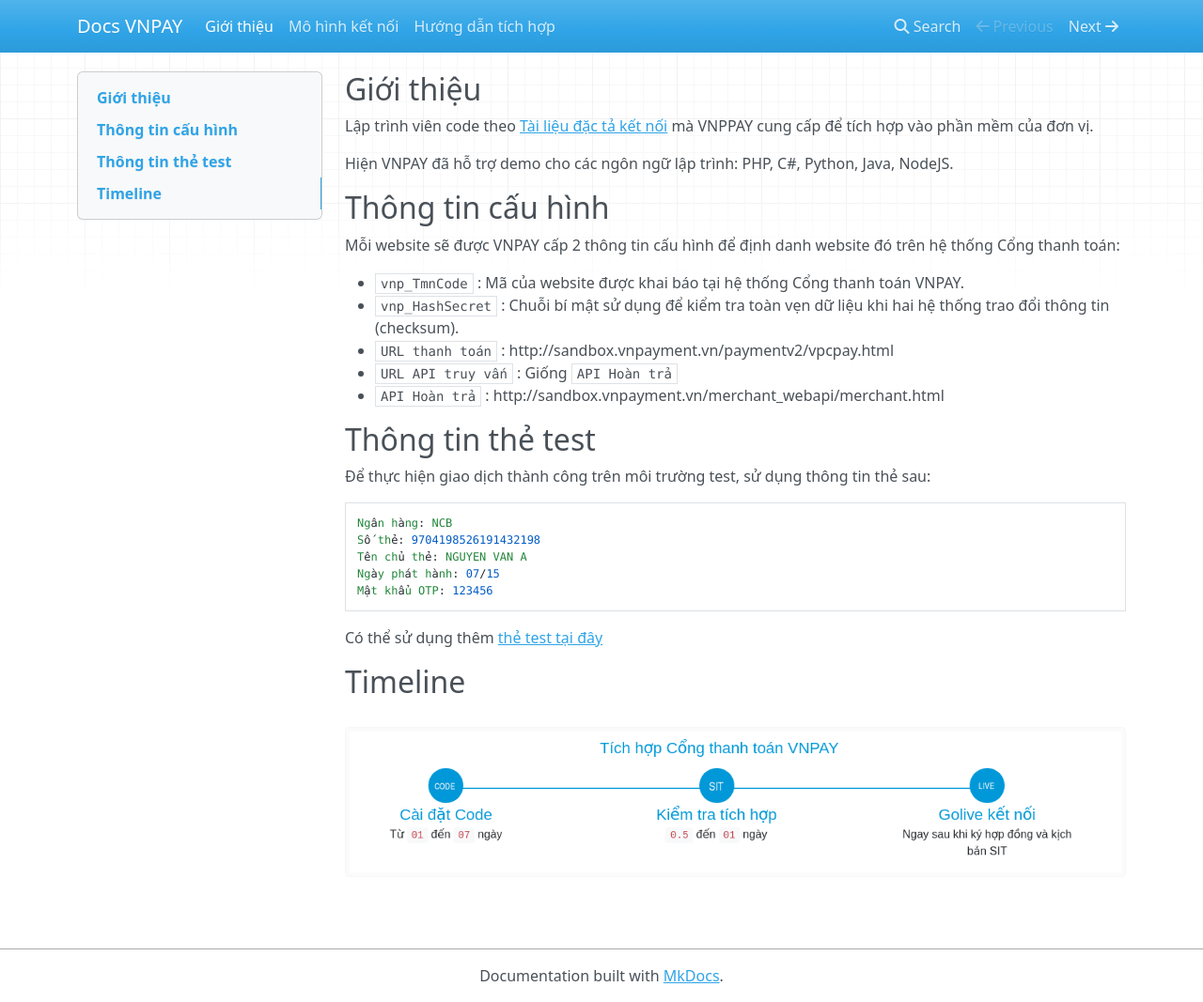
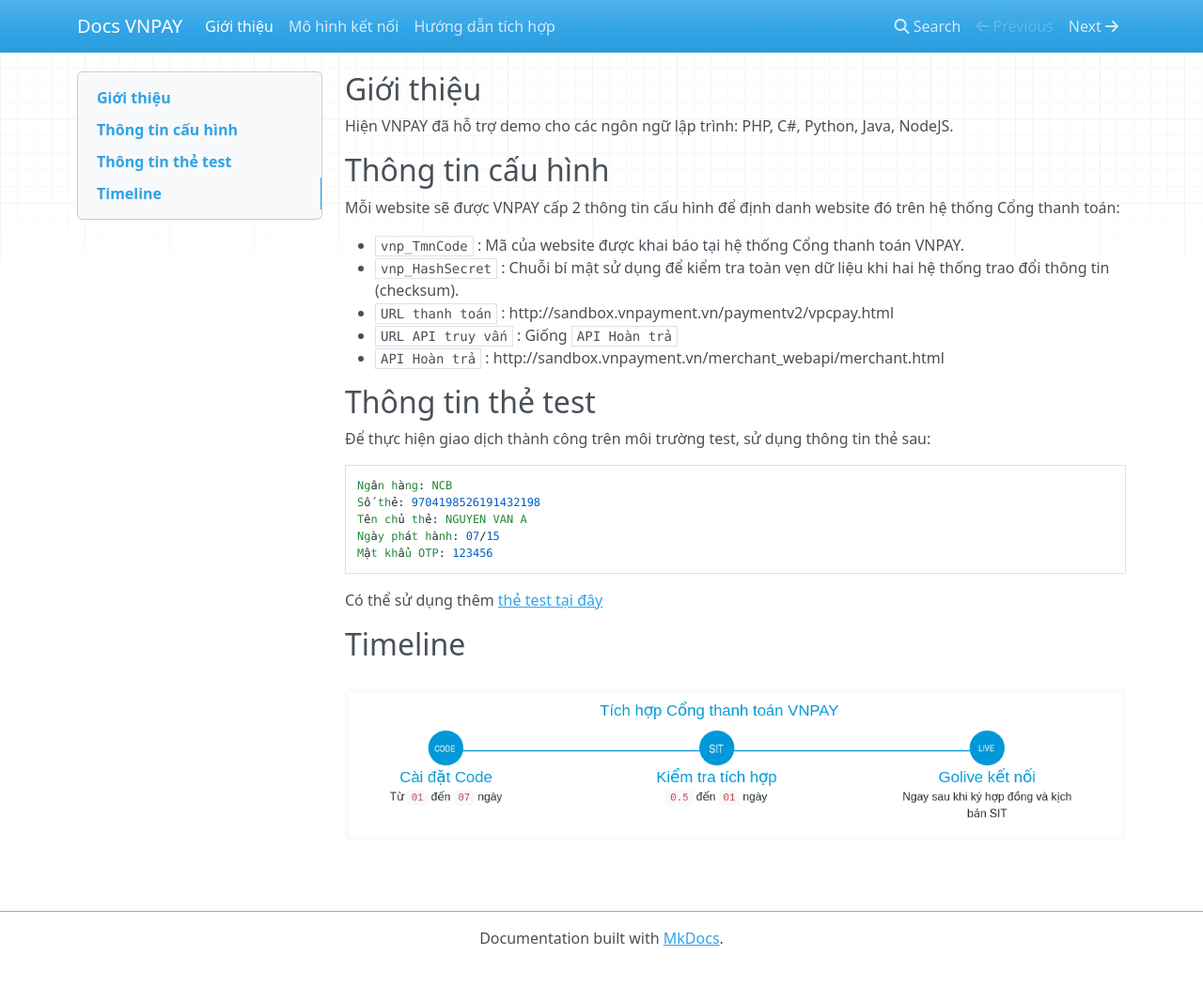
Before and after one commit to ThuyDuong2411/vnpaydocs, an MkDocs documentation site: the page built from docs/index.md, in a window 1280 px wide and 1067 px high. Shown: the whole window at 94% size. Built offline with MkDocs 1.6.1, drawn with Linux system fonts in a browser that asks for light colours; nearby versions of some CDN libraries.

Commit message:
Update index.md

```diff
--- a/docs/index.md
+++ b/docs/index.md
@@ -1,6 +1,4 @@
 ## Giới thiệu
-
-Lập trình viên code theo [Tài liệu đặc tả kết nối](https://sandbox.vnpayment.vn/apis/downloads/#t%C3%A0i-li%E1%BB%87u-%C4%91%E1%BA%B7c-t%E1%BA%A3-k%E1%BB%B9-thu%E1%BA%ADt) mà VNPPAY cung cấp để tích hợp vào phần mềm của đơn vị.
 
 Hiện VNPAY đã hỗ trợ demo cho các ngôn ngữ lập trình: PHP, C#, Python, Java, NodeJS.
 
```
